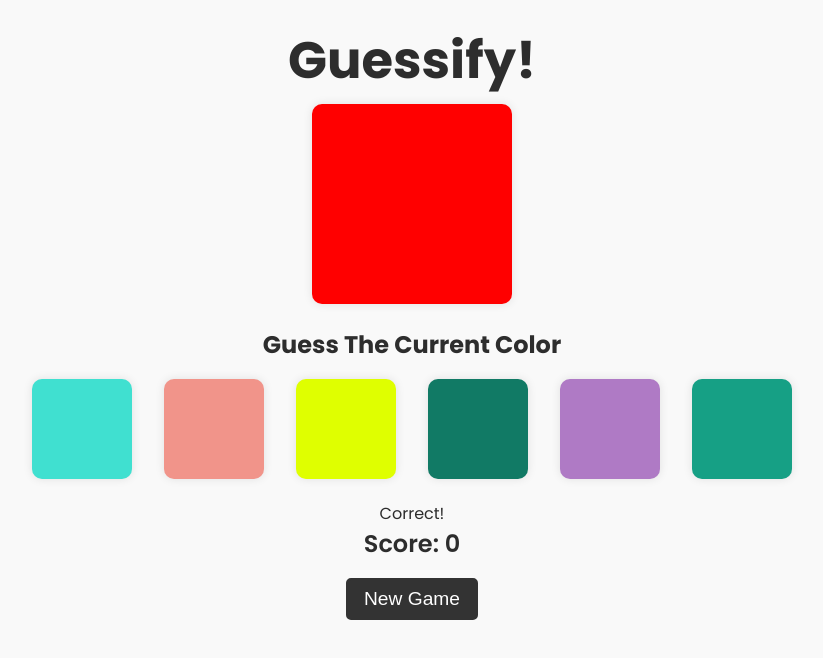
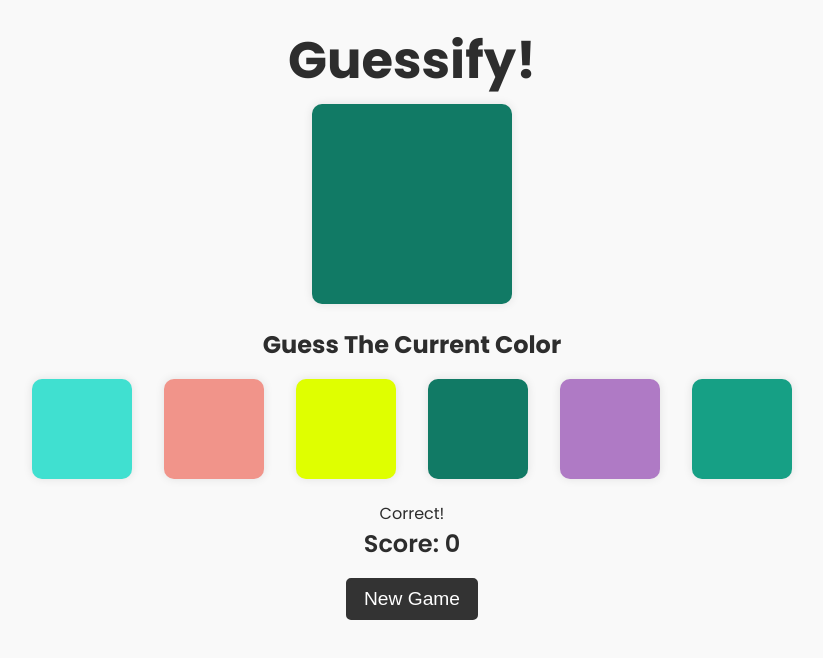
Before and after one commit to emmanuelcobbinah007/HNG12-Phase1, a React (Vite) app in the folder ColorGame/: page / in a window 1280 px wide. Shown: the top 658 px of the page, without its empty margins (228-1051 px from the left). Built offline with nearby package versions, Linux system fonts and the light colour scheme; a web font is replaced by a local one.

Commit message:
fixed rendering bugs

```diff
--- a/ColorGame/src/App.css
+++ b/ColorGame/src/App.css
@@ -13,7 +13,6 @@
   border-radius: 10px;
   box-shadow: 0 0 10px rgba(0, 0, 0, 0.1);
   cursor: pointer;
-  background-color: red;
 }
 
 .colorOption {
--- a/ColorGame/src/Components/GameArea.jsx
+++ b/ColorGame/src/Components/GameArea.jsx
@@ -5,6 +5,7 @@ import { use } from 'react';
 const GameArea = () => {
     const [score, setScore] = useState(0);
     const [colors, setColors] = useState([]);
+    const [targetColor, setTargetColor] = useState('');
 
     const colorArray = [
         "#FF5733", "#33FF57", "#3357FF", "#F39C12", "#8E44AD", "#16A085", "#D35400", "#2C3E50", "#E74C3C", "#27AE60",
@@ -21,25 +22,33 @@ const GameArea = () => {
           const randomColor = colorArrayCopy[Math.floor(Math.random() * colorArrayCopy.length)];
           colours.push(randomColor);
         }
-
         setColors(colours);
       }
 
+      useEffect(() => {
+        pushOptions();
+      }, []);
 
       useEffect(() => {
-        pushOptions();
-      }, [])
+        if (colors.length > 0) {
+          const randomTargetColor = colors[Math.floor(Math.random() * colors.length)];
+          setTargetColor(randomTargetColor);
+        }
+      }, [colors]);
+
+
+      console.log(colors);
 
   return (
     <div>
-        <div className='colorDisplay' data-testid = "colorBox"></div>
+        <div className='colorDisplay' style={{backgroundColor: targetColor}} data-testid = "colorBox"></div>
         <div>
             <h2>Guess The Current Color</h2>
         </div>
         <div>
-            {colors.map((color, index) => {
-                return <div key={index} className='colorOption' style={{backgroundColor: color}}></div>
-            } )}
+        {colors.map((color, index) => {
+          return <div key={index} className='colorOption' style={{backgroundColor: color}}></div>
+        })}
 
         </div>
         <p>{/* data-testid = "status" */}Correct!</p>
@@ -50,4 +59,4 @@ const GameArea = () => {
   )
 }
 
-export default GameArea
+export default GameArea;
```
